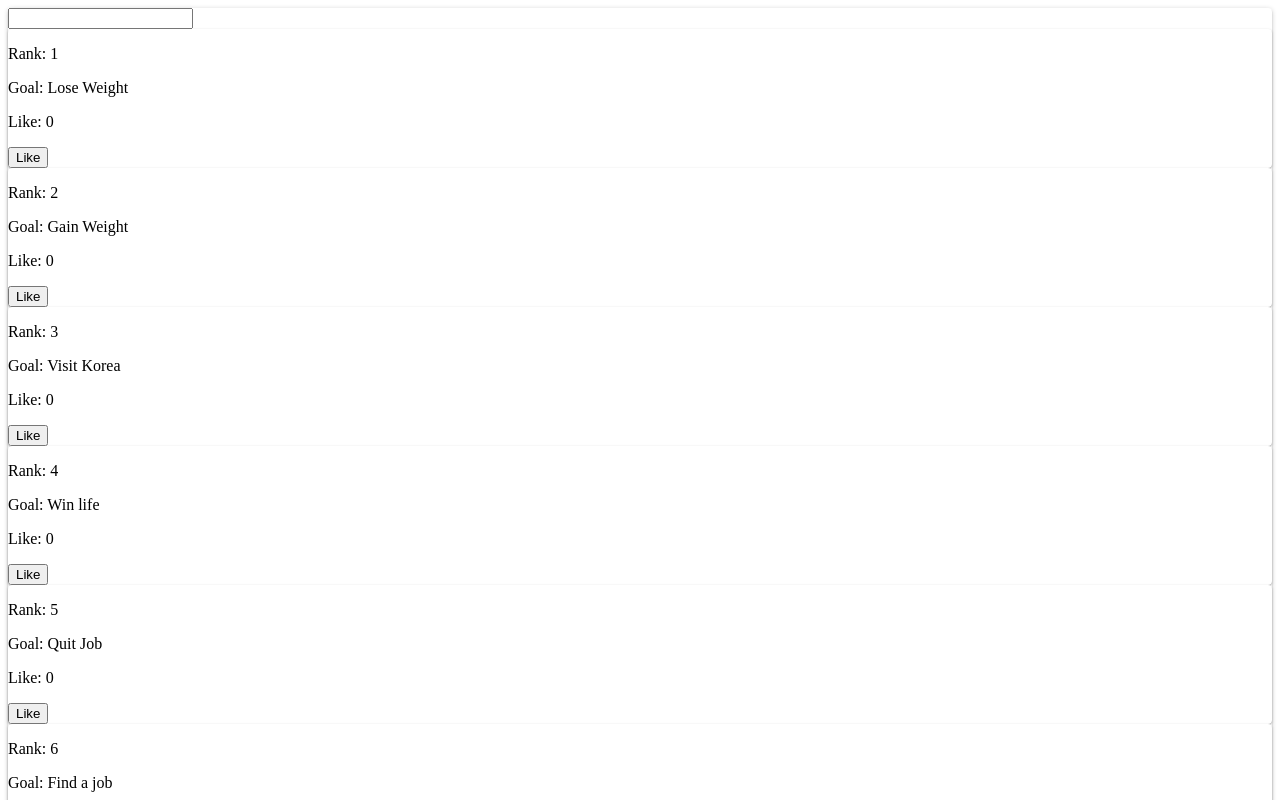
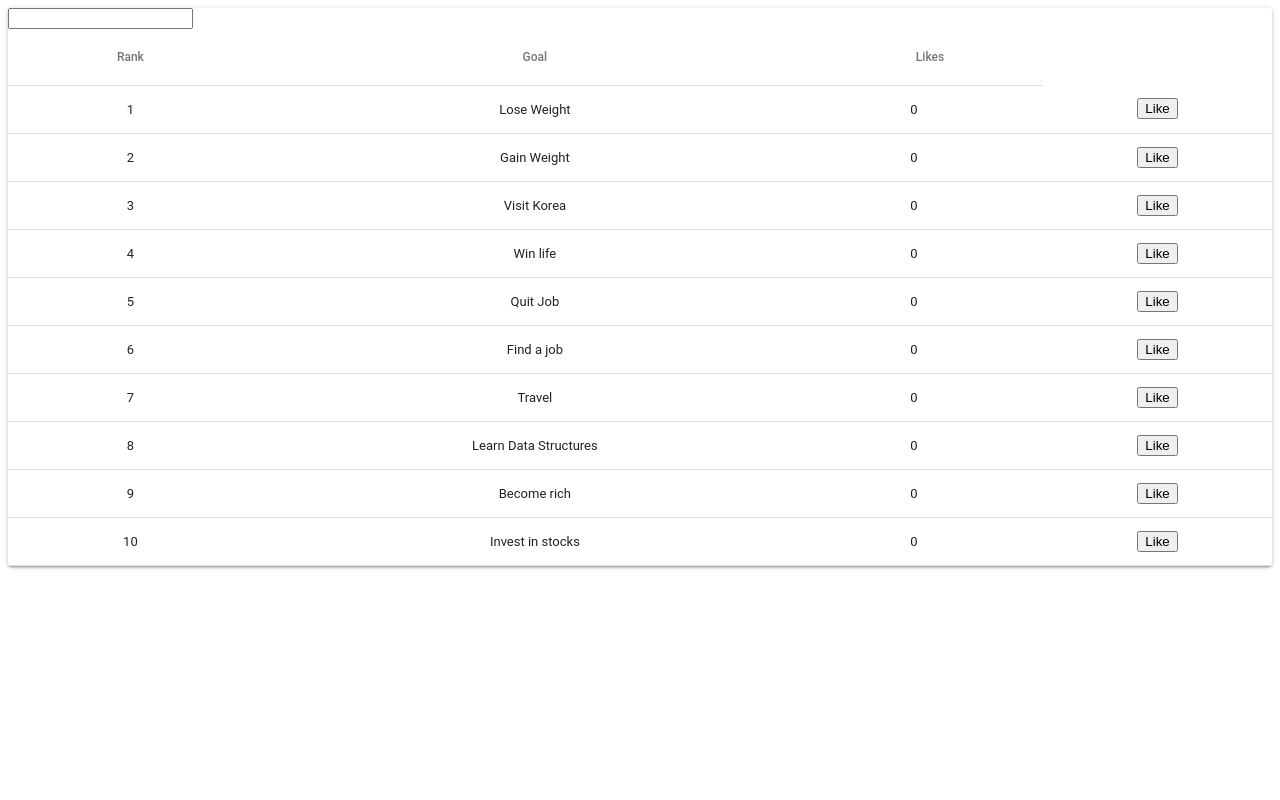
Before and after one commit to robert-brownie-jr-s/Project-3, a React (Create React App) app in the folder client/: page / in a window 1280 px wide. Shown: the top 800 px of the page. Built offline with nearby package versions, Linux system fonts and the light colour scheme.

Commit message:
most recent

```diff
--- a/client/src/App.js
+++ b/client/src/App.js
@@ -68,6 +68,7 @@ class GoalTable extends React.Component {
         goalLike: item.goalLike + 1
       }
     });
+    data.sort((a, b) => b.goalLike - a.goalLike);
     this.setState({ data });
     console.log(data)
 
@@ -103,27 +104,7 @@ class GoalTable extends React.Component {
 
 
         <div>
-
-          {this.state.data.sort((a, b) => b.goalLike - a.goalLike).map((n, index) => {
-            n.goalRank = index + 1;
-            return (
-              <Card>
-                <p>
-                  Rank: {n.goalRank}
-                </p>
-                <p>
-                  Goal: {n.goalName}
-                </p>
-                <p>
-                  Like: {n.goalLike}
-                </p>
-                <button name={n.goalLike} onClick={this.IncrementItem(index)}>Like</button>
-              </Card>)
-          })}
-        </div>
-
-        {/* { Table Version } */}
-        { <Table>
+              <Table>
               <TableHead>
                 <TableRow>
                   <TableCell align="center">Rank</TableCell>
@@ -132,21 +113,21 @@ class GoalTable extends React.Component {
                 </TableRow>
               </TableHead>
               <TableBody>
-            {this.state.data.map((n, index) => (
+                {this.state.data.map((n, index) => {
+                const goalRank = index + 1;
+                return (
                   <TableRow key={n.goalName}>
-                <TableCell key={n.id} align="center">{n.goalRank}</TableCell>
+                    <TableCell key={n.id} align="center">{goalRank}</TableCell>
                     <TableCell key={n.id} align="center">{n.goalName}</TableCell>
                     <TableCell key={n.id} align="center">{n.goalLike}</TableCell>
                     <TableCell key={n.id} align="center">
                       <button name={n.goalLike} onClick={this.IncrementItem(index)}>Like</button>
                     </TableCell>
-
                  </TableRow>
-
-            ))}
+                )})}
               </TableBody>
-
-        </Table> }
+              </Table>
+        </div>
       </Paper>
     )
   }
```
Lines whose indentation alone changed are shown as unchanged.
